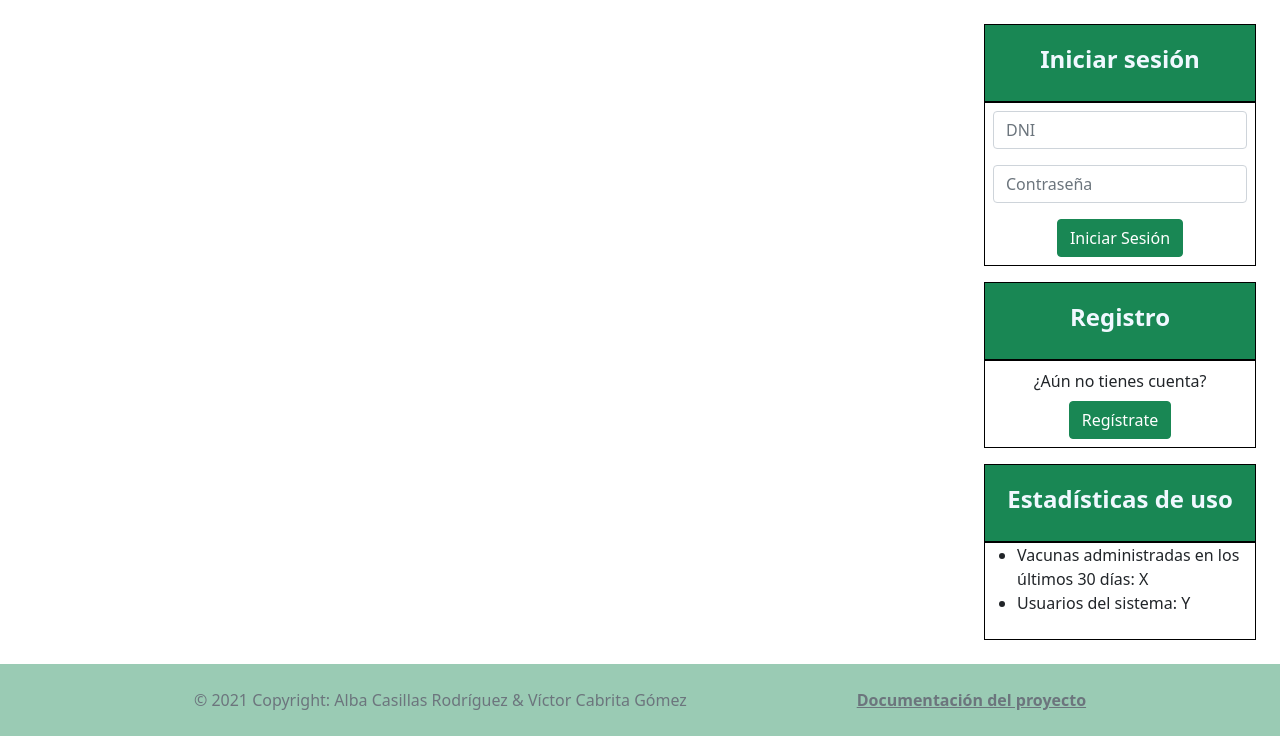
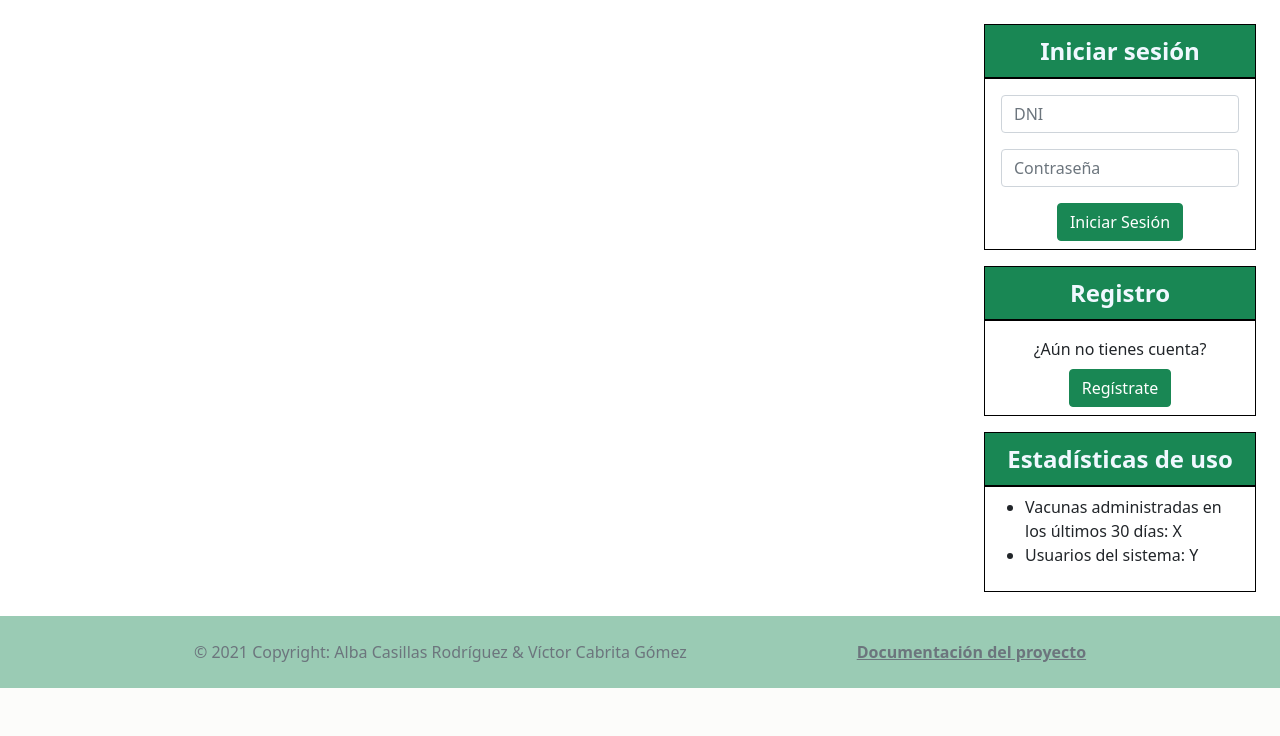
Before and after one commit to CasillasAlba/Proyecto_TW, a PHP site: page / in a window 1280 px wide. Shown: the part 162-898 px from the top of the page. After the commit the page ends 850 px from the top, so only its background shows below. Run offline with PHP 8.4, Linux system fonts and the light colour scheme.

Commit message:
change widget title style

```diff
--- a/view/css/styles.css
+++ b/view/css/styles.css
@@ -28,6 +28,8 @@ aside {
   font-weight: bold;
   margin-left: auto;
   margin-right: auto;
+  margin-top: auto;
+  margin-bottom: auto;
   text-align: center;
 }
 
@@ -48,18 +50,14 @@ footer {
   border: solid;
   border-color: black;
   border-width: thin;
-  padding-bottom: 0.5em;
+  padding: 0.5em 0.5em 0.5em 0.5em;
 }
 
 .widget > div:first-of-type {
   height: 5%;
   display: flex;
   align-items: center;
-}
-
-.bar {
   color: aliceblue;
-  padding: 1em;
 }
 
 form {
--- a/view/index_view.twig
+++ b/view/index_view.twig
@@ -94,7 +94,7 @@
             </section>
 
             <section class="widget">
-                <div class="bar bg-success .bg-gradient">
+                <div class="bg-success .bg-gradient">
                     <p class="titulo-asides">Estadísticas de uso</p>
                 </div>
                 <div>
--- a/view/inicio.twig
+++ b/view/inicio.twig
@@ -5,7 +5,7 @@
 
 {% block login %}
     <section class="widget">
-        <div class="bar bg-success .bg-gradient">
+        <div class="bg-success .bg-gradient">
             <p class="titulo-asides">Iniciar sesión</p>
         </div>
 
@@ -23,7 +23,7 @@
         </div>
     </section>
     <section class="widget">
-        <div class="bar bg-success .bg-gradient">
+        <div class="bg-success .bg-gradient">
             <p class="titulo-asides">Registro</p>
         </div>
         <div>
```
